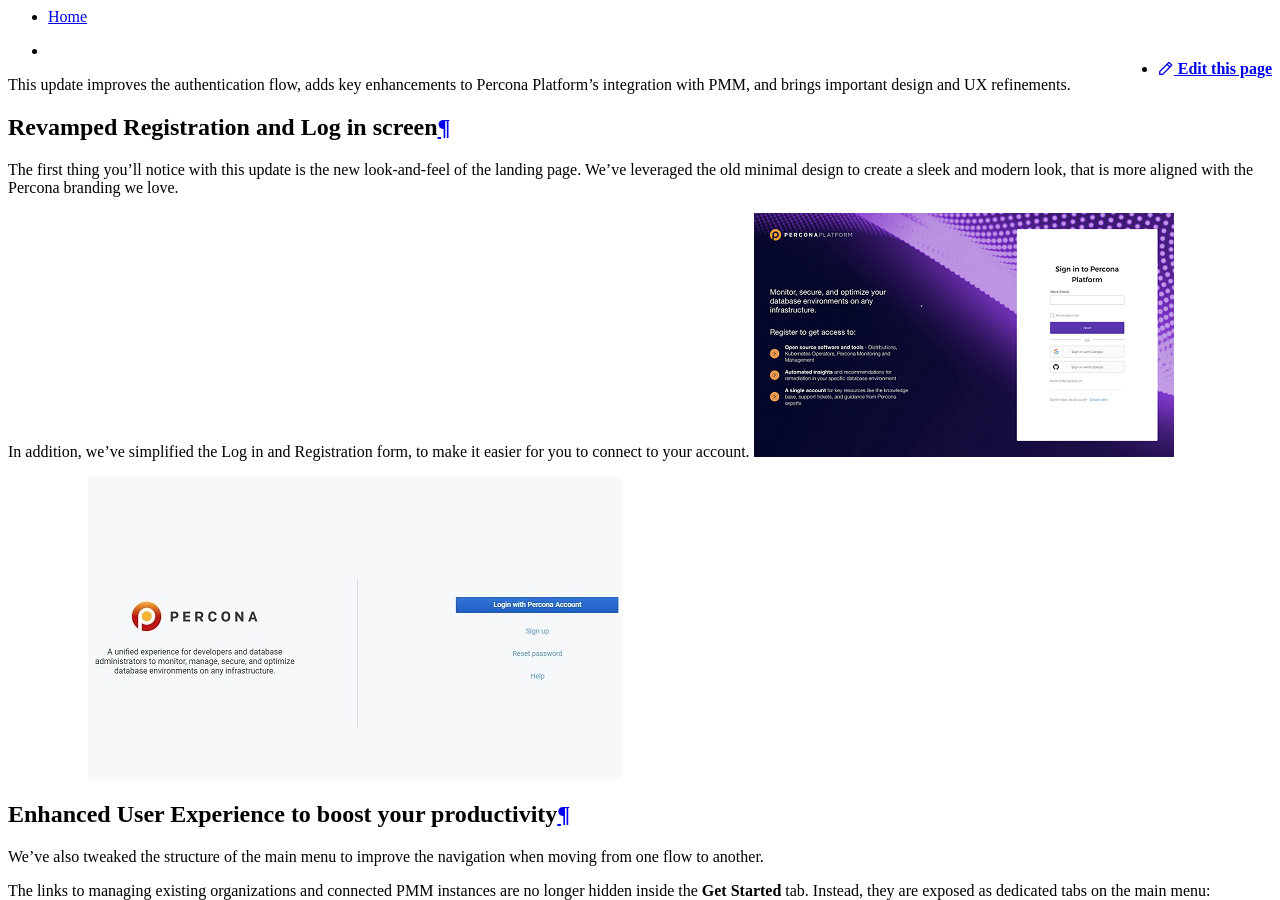
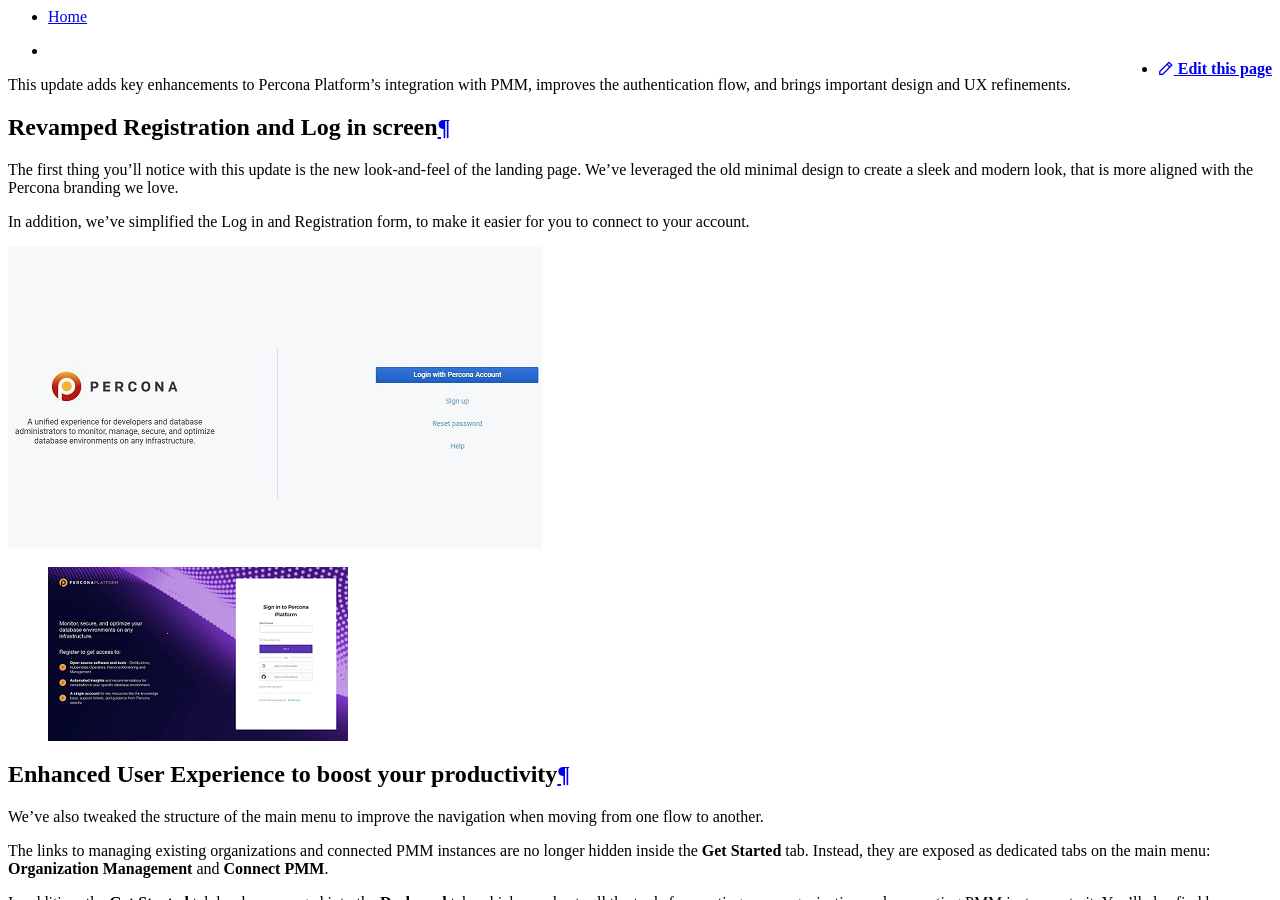
Before and after one commit to percona/portal-doc, an MkDocs documentation site: the page built from docs/april-2022.md, in a window 1280 px wide and 900 px high. Built offline with MkDocs 1.6.1 and Material for MkDocs 9.7.7, drawn with Linux system fonts in a browser that asks for light colours; nearby versions of some CDN libraries.

Commit message:
resized image

```diff
--- a/docs/april-2022.md
+++ b/docs/april-2022.md
@@ -1,4 +1,4 @@
-This update improves the authentication flow, adds key enhancements to Percona Platform's integration with PMM, and brings important design and UX refinements.
+This update adds key enhancements to Percona Platform's integration with PMM, improves the authentication flow, and brings important design and UX refinements.
 
 ## Revamped Registration and Log in screen
 
@@ -6,10 +6,12 @@
 We've leveraged the old minimal design to create a sleek and modern look, that is more aligned with the Percona branding we love.
 
 In addition, we've simplified the Log in and Registration form, to make it easier for you to connect to your account.
+
+![oldSignInpage](_images/old-login.jpg)
+
+>
 ![newSignInpage](_images/new_login.png)
 
-> >
-![newSignInpage](_images/old-login.jpg)
 
 ## Enhanced User Experience to boost your productivity
 We’ve also tweaked the structure of the main menu to improve the navigation when moving from one flow to another.
```
Also changed, not shown: docs/_images/new_login.png.
